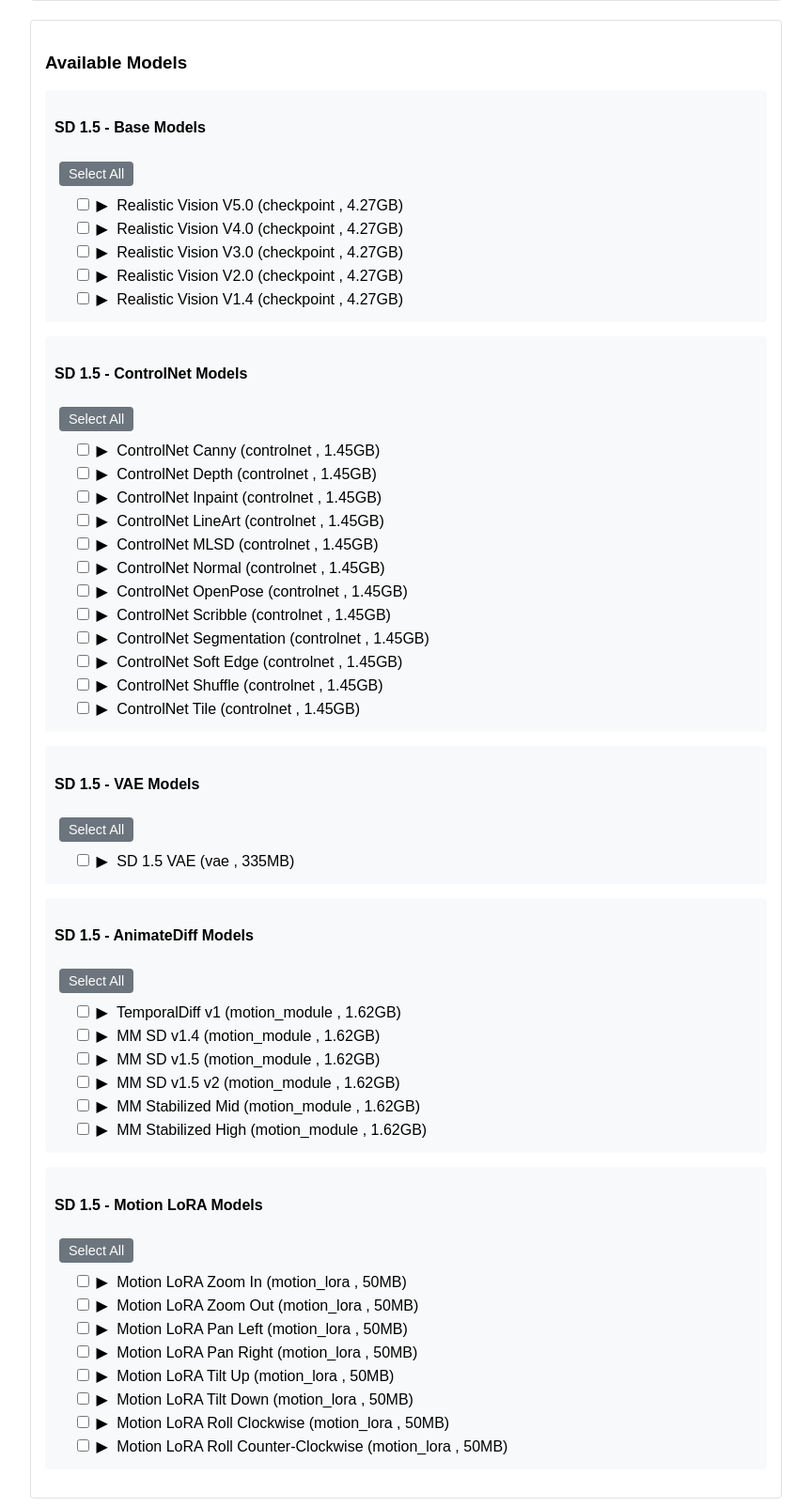
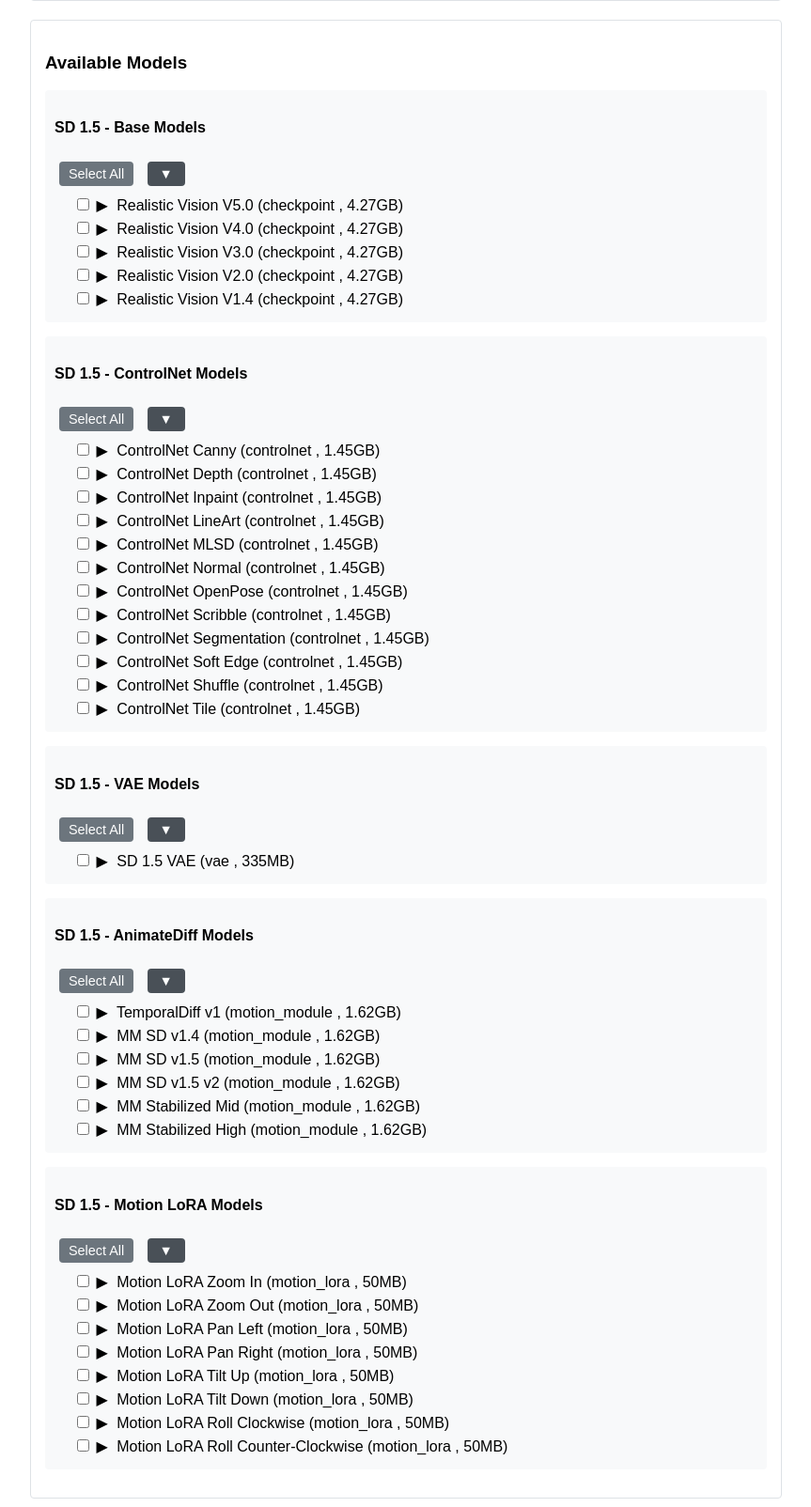
Before and after one commit to ppuskas/Model-Rocket, a Flask app: page / in a window 1280 px wide. Shown: the part 263-1867 px from the top of the page at 94% size, without its empty margins (208-1071 px from the left). Run offline with Flask 3, Linux system fonts and the light colour scheme; parts of the project's set-up code (start-up, migrations or seed data) failed here and were passed over.

Commit message:
feat: Add group collapse functionality with auto-hide for empty groups

```diff
--- a/templates/index.html
+++ b/templates/index.html
@@ -73,6 +73,14 @@
             font-size: 0.9em;
             background-color: #6c757d;
         }
+        .collapse-btn {
+            padding: 5px 10px;
+            margin: 5px;
+            font-size: 0.9em;
+            background-color: #495057;
+            cursor: pointer;
+            width: 40px;
+        }
         .info-box {
             background-color: #f8f9fa;
             border: 1px solid #dee2e6;
@@ -123,6 +131,7 @@
                             <div class="repo-section">
                                 <h4>{{ category }}</h4>
                                 <button type="button" class="select-all" onclick="toggleGroup('{{ category|replace(' ', '_') }}')">Select All</button>
+                                <button type="button" class="collapse-btn" onclick="toggleCollapse('{{ category|replace(' ', '_') }}')" id="collapse_{{ category|replace(' ', '_') }}">▼</button>
                                 <div class="model-group" id="{{ category|replace(' ', '_') }}">
                                     {% for model in models %}
                                         {% if model.name and model.url %}
@@ -310,9 +319,36 @@ function updateProgress(url, progress) {
 function toggleGroup(groupId) {
     const group = document.getElementById(groupId);
     const checkboxes = group.querySelectorAll('input[type="checkbox"]');
+    if (checkboxes.length === 0) {
+        return; // Don't toggle empty groups
+    }
     const allChecked = Array.from(checkboxes).every(cb => cb.checked);
     checkboxes.forEach(cb => cb.checked = !allChecked);
 }
+
+function toggleCollapse(groupId) {
+    const group = document.getElementById(groupId);
+    const btn = document.getElementById('collapse_' + groupId);
+    const isCollapsed = group.style.display === 'none';
+
+    group.style.display = isCollapsed ? 'block' : 'none';
+    btn.textContent = isCollapsed ? '▼' : '▶';
+}
+
+// Initialize collapse state on page load
+document.addEventListener('DOMContentLoaded', function() {
+    const groups = document.querySelectorAll('.model-group');
+    groups.forEach(group => {
+        const groupId = group.id;
+        const checkboxes = group.querySelectorAll('input[type="checkbox"]');
+        if (checkboxes.length === 0) {
+            // Auto-collapse empty groups
+            group.style.display = 'none';
+            const btn = document.getElementById('collapse_' + groupId);
+            if (btn) btn.textContent = '▶';
+        }
+    });
+});
 </script>
 </body>
 </html>
```
